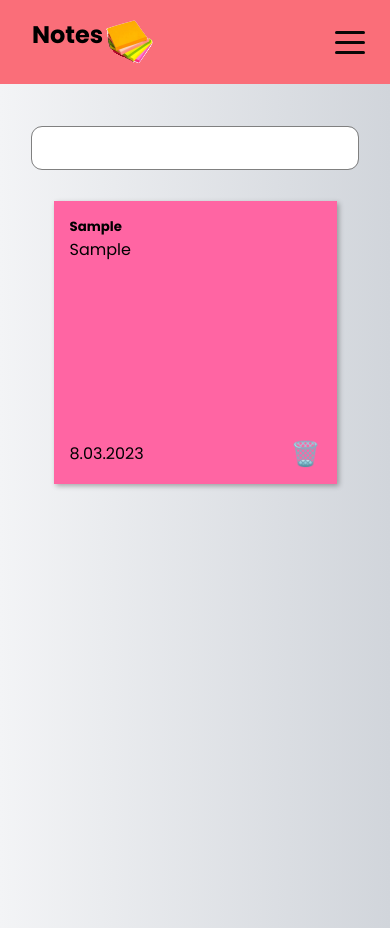
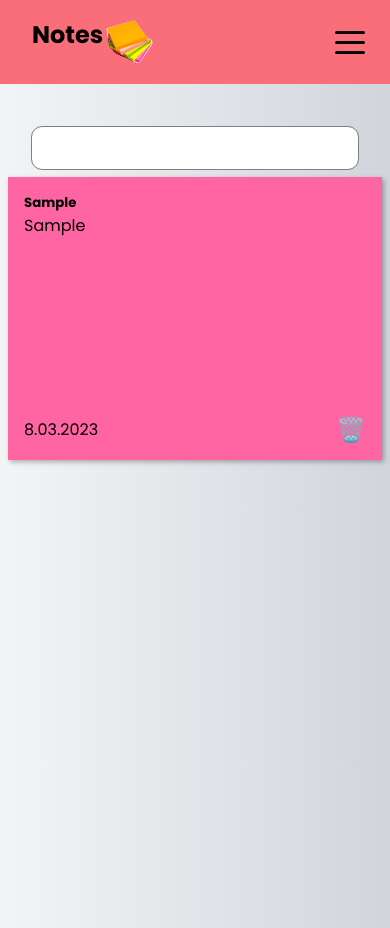
Before and after one commit to ajarek/react-64-vite-Notes-Router-6.8, a React (Vite) app: page /note in a window 390 px wide. Both pictures are taken after typing "Sample", "Sample" into the empty fields and a click on the button "Add Note". Built offline with nearby package versions, Linux system fonts and the light colour scheme.

Commit message:
added responses

```diff
--- a/src/index.css
+++ b/src/index.css
@@ -228,3 +228,15 @@ body {
     transform: translateY(100vh);
   }
 }
+@media (max-width: 416px) {
+  .dashboard {
+    padding: 0.5rem;
+
+  }
+  .dashboard .card {
+    width: 100%;
+  }
+  .note .form {
+    width: 100%;
+  }
+}
```
